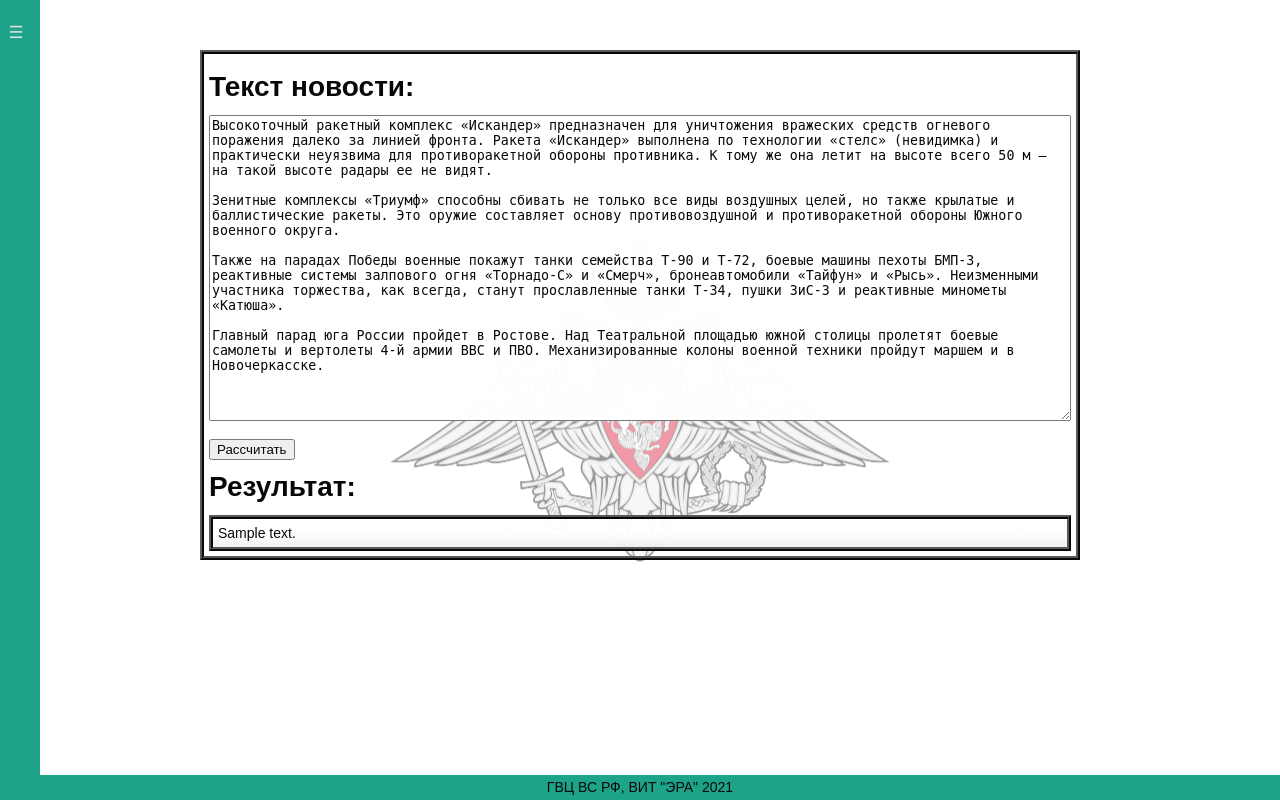
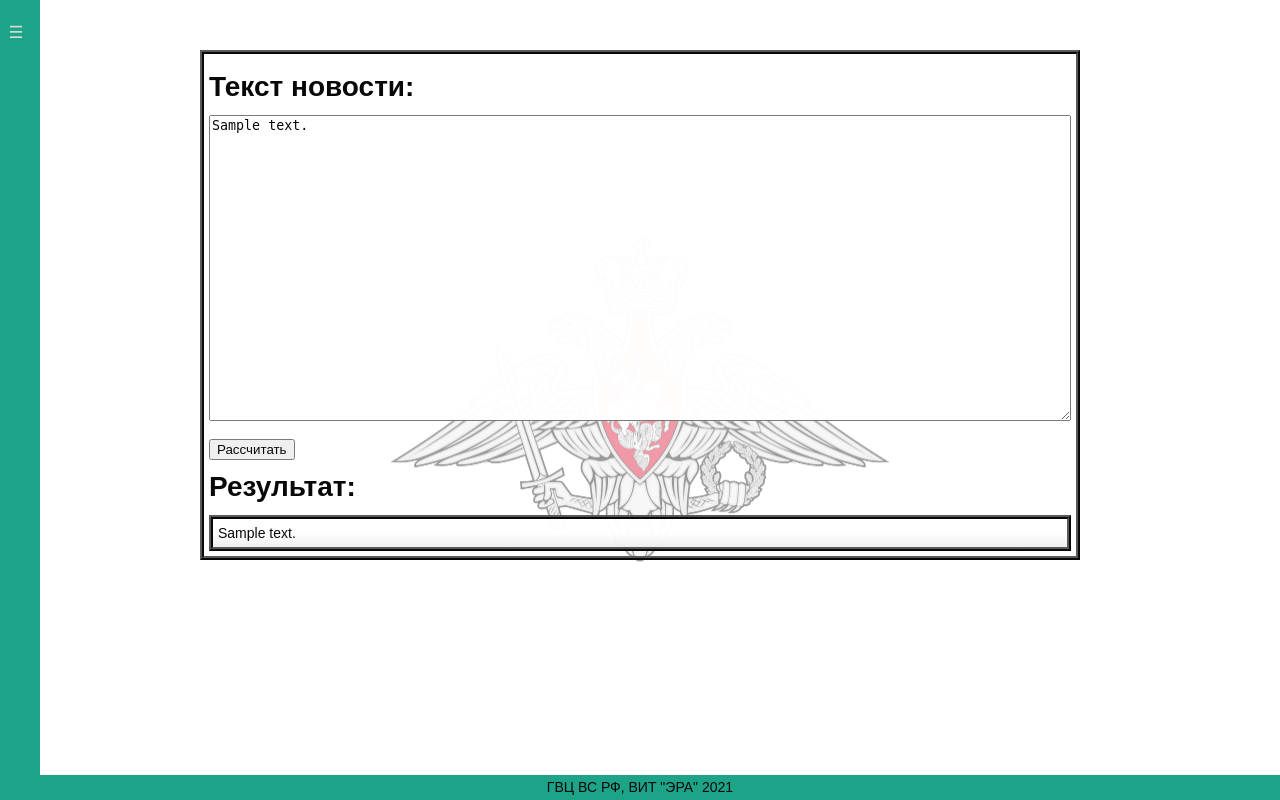
Before and after one commit to hotabich18/pavloventity, a Flask app: template bert_mult/web/app/templates/test.html in a window 1280 px wide. Run offline with Flask 2, Linux system fonts and the light colour scheme; the template is opened without the code that fills it: most values are stand-ins (such as "Sample title", 1, 10 or a date in 2020); parts of the project's set-up code (start-up, migrations or seed data) failed here and were passed over.

Commit message:
test text sync

```diff
--- a/bert_mult/web/app/templates/test.html
+++ b/bert_mult/web/app/templates/test.html
@@ -3,13 +3,13 @@
 {% block content %}
 <form name="test" method="POST">
   <h1><b>Текст новости:</b></h1>
-  <p><textarea name="content_news" wrap="hard" rows="20">Высокоточный ракетный комплекс «Искандер» предназначен для уничтожения вражеских средств огневого поражения далеко за линией фронта. Ракета «Искандер» выполнена по технологии «стелс» (невидимка) и практически неуязвима для противоракетной обороны противника. К тому же она летит на высоте всего 50 м – на такой высоте радары ее не видят.
+  <p><textarea name="content_news" wrap="hard" rows="20">{% if text %}{{ text }}{% else %}Высокоточный ракетный комплекс «Искандер» предназначен для уничтожения вражеских средств огневого поражения далеко за линией фронта. Ракета «Искандер» выполнена по технологии «стелс» (невидимка) и практически неуязвима для противоракетной обороны противника. К тому же она летит на высоте всего 50 м – на такой высоте радары ее не видят.
 
 Зенитные комплексы «Триумф» способны сбивать не только все виды воздушных целей, но также крылатые и баллистические ракеты. Это оружие составляет основу противовоздушной и противоракетной обороны Южного военного округа.
 
 Также на парадах Победы военные покажут танки семейства Т-90 и Т-72, боевые машины пехоты БМП-3, реактивные системы залпового огня «Торнадо-С» и «Смерч», бронеавтомобили «Тайфун» и «Рысь». Неизменными участника торжества, как всегда, станут прославленные танки Т-34, пушки ЗиС-3 и реактивные минометы «Катюша».
 
-Главный парад юга России пройдет в Ростове. Над Театральной площадью южной столицы пролетят боевые самолеты и вертолеты 4-й армии ВВС и ПВО. Механизированные колоны военной техники пройдут маршем и в Новочеркасске.</textarea></p>
+Главный парад юга России пройдет в Ростове. Над Театральной площадью южной столицы пролетят боевые самолеты и вертолеты 4-й армии ВВС и ПВО. Механизированные колоны военной техники пройдут маршем и в Новочеркасске. {% endif %}</textarea></p>
   <input type="submit" value="Рассчитать">
 </form>
 
--- a/bert_mult/web/app/views.py
+++ b/bert_mult/web/app/views.py
@@ -18,7 +18,7 @@
             resArray.append(server.devParagraphREST(paragraph))
         tokensType = db.session.query(TokenType).all() # получение списка сущностей из базы данных
         html = server.reshtml(resArray, tokensType) # размеченный html код текста с сущностями
-        return render_template('test.html', textarray=resArray, types=tokensType, entitytext=html)
+        return render_template('test.html', textarray=resArray, types=tokensType, entitytext=html, text=text)
     else:
         return render_template('test.html')
 
```
